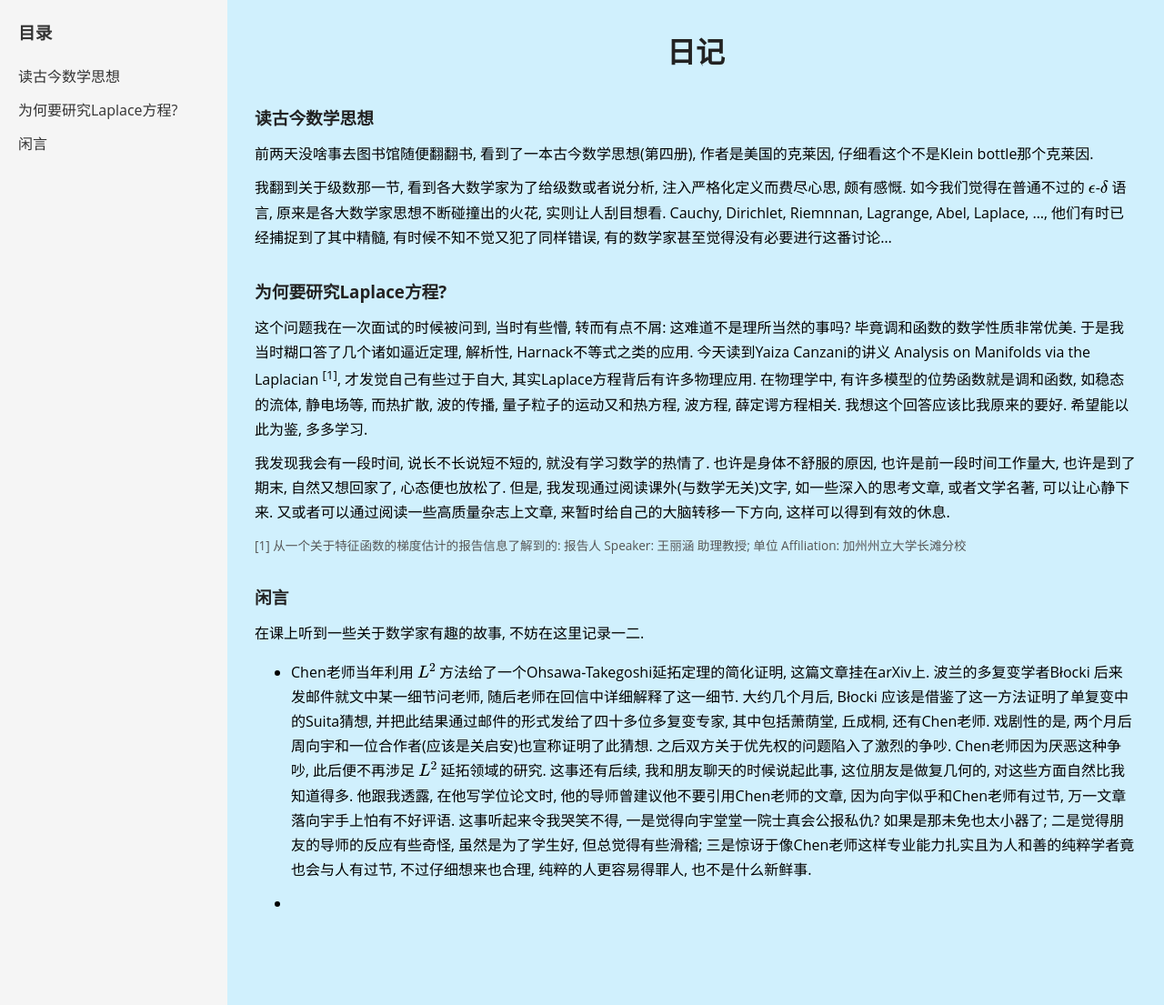
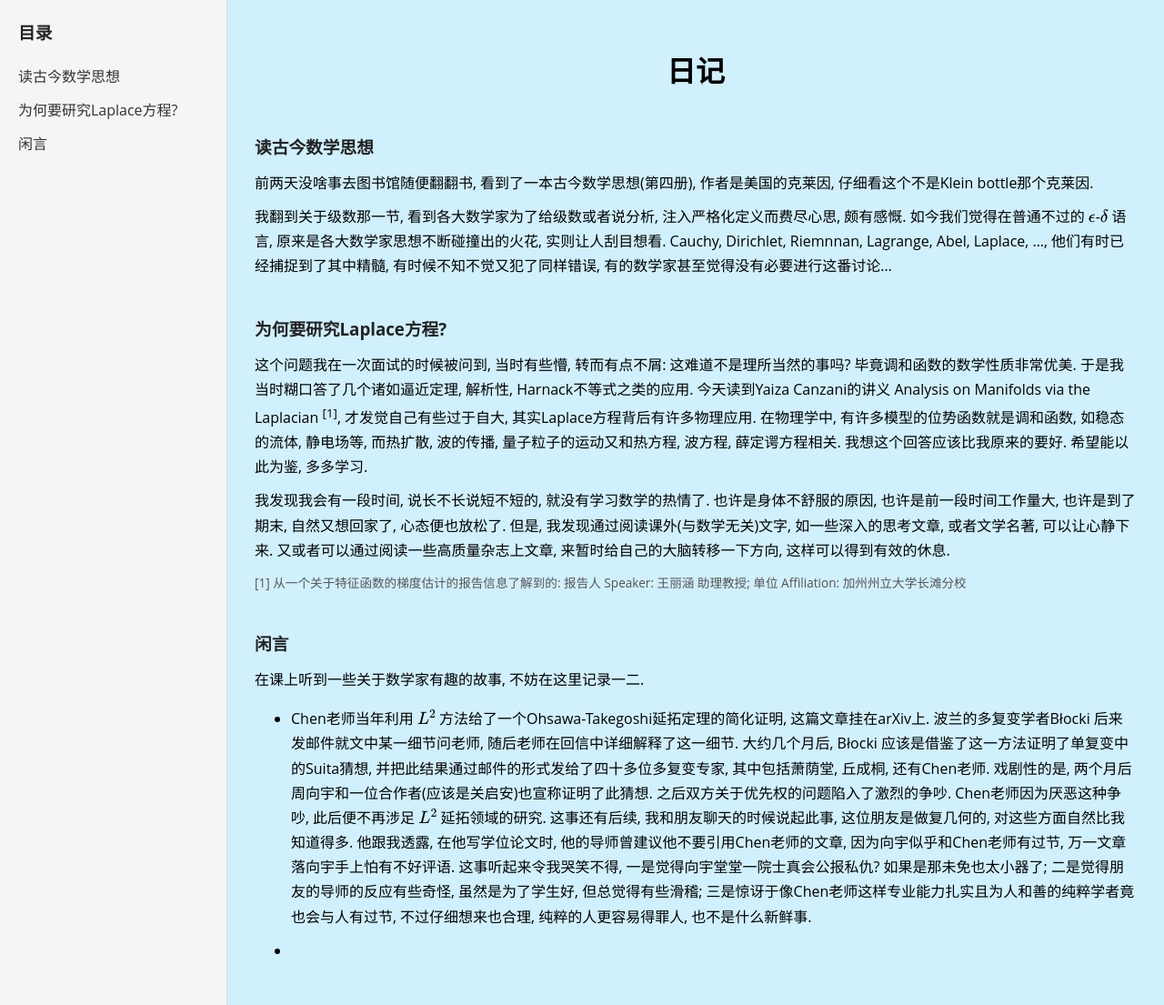
Before and after one commit to Hui41/Hui41.github.io, a Jekyll site: the page built from _posts/2026-03-24-riji.md, in a window 1280 px wide and 1105 px high. Shown: the whole window at 91% size. Built offline with Jekyll 4.4.1, drawn with Linux system fonts in a browser that asks for light colours.

Commit message:
Update post.html

```diff
--- a/_layouts/post.html
+++ b/_layouts/post.html
@@ -17,7 +17,6 @@
   line-height: 1.7;
   font-family: 'Open Sans', 'Segoe UI', Tahoma, Geneva, Verdana, sans-serif;
   margin: 0;
-  padding: 0;
 }
 
 body {
@@ -26,22 +25,23 @@
   margin: 0;
 }
 
-/* ===== 左列：目录 ===== */
+/* ===== 左列目录（灰白风格） ===== */
 .toc {
   flex: 0 0 250px;
-  background-color: #f5f5f5; /* 左列灰白 */
+  background-color: #f5f5f5;
   padding: 20px;
   box-sizing: border-box;
-  color: #f5f5f5;
+  color: #333;
   position: sticky;
   top: 0;
   height: 100vh;
   overflow-y: auto;
+  border-right: 1px solid #ddd;
 }
 
 .toc h3 {
   margin-top: 0;
-  color: #333;
+  color: #222;
 }
 
 .toc ul {
@@ -57,50 +57,46 @@
   color: #333;
   text-decoration: none;
   font-size: 16px;
+  transition: all 0.2s ease;
 }
 
 .toc a:hover {
-  text-decoration: underline;
-  color: #111;
+  color: #007bff;
 }
 
-/* ===== 右列：日记正文 ===== */
+/* ⭐ 当前高亮 */
+.toc a.active {
+  font-weight: bold;
+  color: #007bff;
+}
+
+/* ===== 右列正文 ===== */
 .content {
   flex: 1;
-  background: #d0f0fd; /* 右列浅色 */
+  background: #d0f0fd;
   padding: 30px;
   box-sizing: border-box;
-  overflow-x: hidden;
 }
 
-/* 页面主标题 */
+/* 页面标题 */
 .content h1.page-title {
   text-align: center;
-  margin-top: 0;
   margin-bottom: 30px;
-  font-size: 2em;
-  color: #222;
 }
 
-/* 日记内容段落样式 */
+/* 标题 */
 .content h3 {
-  margin-top: 30px;
+  margin-top: 40px;
   margin-bottom: 10px;
   color: #222;
 }
 
+/* 段落 */
 .content p, .content li {
   margin: 10px 0;
 }
 
-/* 日期样式 */
-.date {
-  font-size: 0.9em;
-  color: #555;
-  margin-bottom: 10px;
-}
-
-/* 脚注样式 */
+/* 脚注 */
 .footnote {
   font-size: 0.85em;
   color: #555;
```
Also changed, not shown: other parts of _layouts/post.html (+36 -5 lines). Lines whose indentation alone changed are shown as unchanged.
